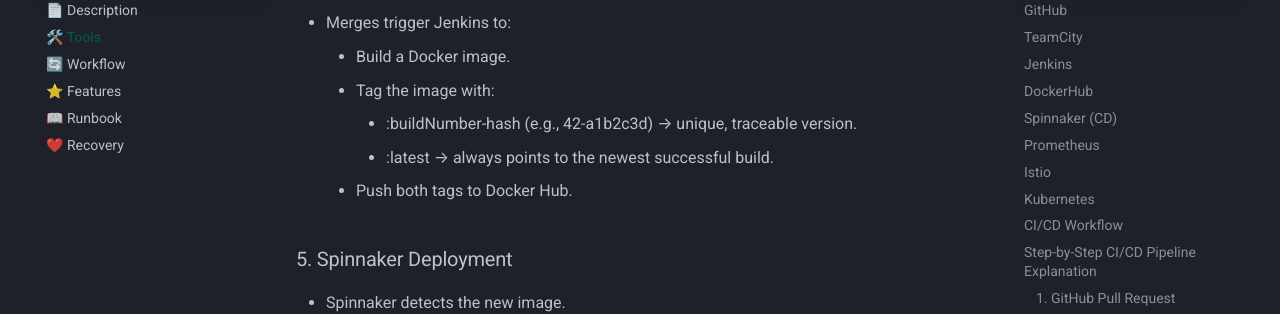
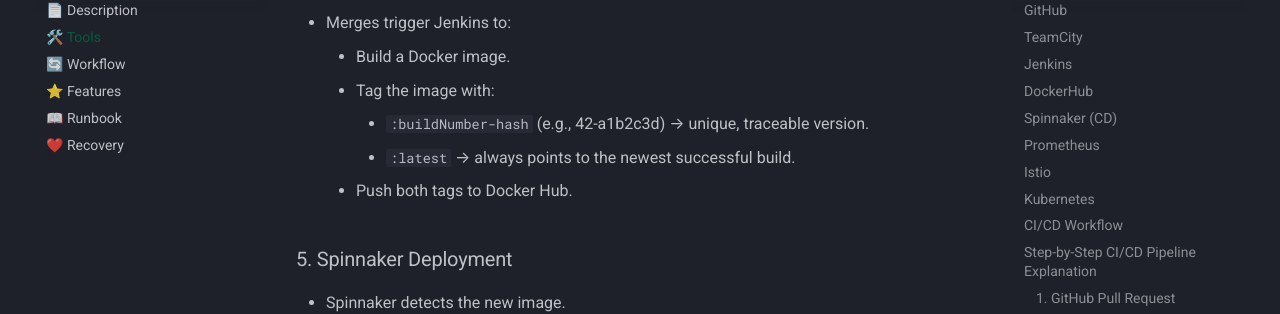
Before and after one commit to vverzosa/CapstoneDocs, an MkDocs documentation site: the page built from docs/tools.md, in a window 1280 px wide and 900 px high, scrolled down 2341 px. Shown: the part 146-460 px from the top of the window. Built offline with MkDocs 1.6.1 and Material for MkDocs 9.7.7, drawn with Linux system fonts in a browser that asks for light colours; some of the changed text lies outside the part shown.

```diff
--- a/docs/tools.md
+++ b/docs/tools.md
@@ -77,8 +77,8 @@ The figure below illustrates the end-to-end workflow of our CI/CD pipeline:
 - Merges trigger Jenkins to:
     - Build a Docker image.
     - Tag the image with:
-        - :buildNumber-hash (e.g., 42-a1b2c3d) → unique, traceable version.
-        - :latest → always points to the newest successful build.
+        - `:buildNumber-hash` (e.g., 42-a1b2c3d) → unique, traceable version.
+        - `:latest` → always points to the newest successful build.
     - Push both tags to Docker Hub.
 
 ### 5. Spinnaker Deployment
@@ -179,6 +179,6 @@ echo "❌ Build/push failed — check logs."
 
 - **Checkout** → Pulls latest source code from GitHub.
 - **Docker Login** → Uses Jenkins credentials for secure DockerHub authentication.
-- **Build Image** → Builds Docker image with dual tagging (:buildNumber-hash + :latest).
+- **Build Image** → Builds Docker image with dual tagging (`:buildNumber-hash` + `:latest`).
 - **Push Image** → Pushes both tags to DockerHub registry.
 - **Post Actions** → Ensures logout from DockerHub and logs build result.
```
